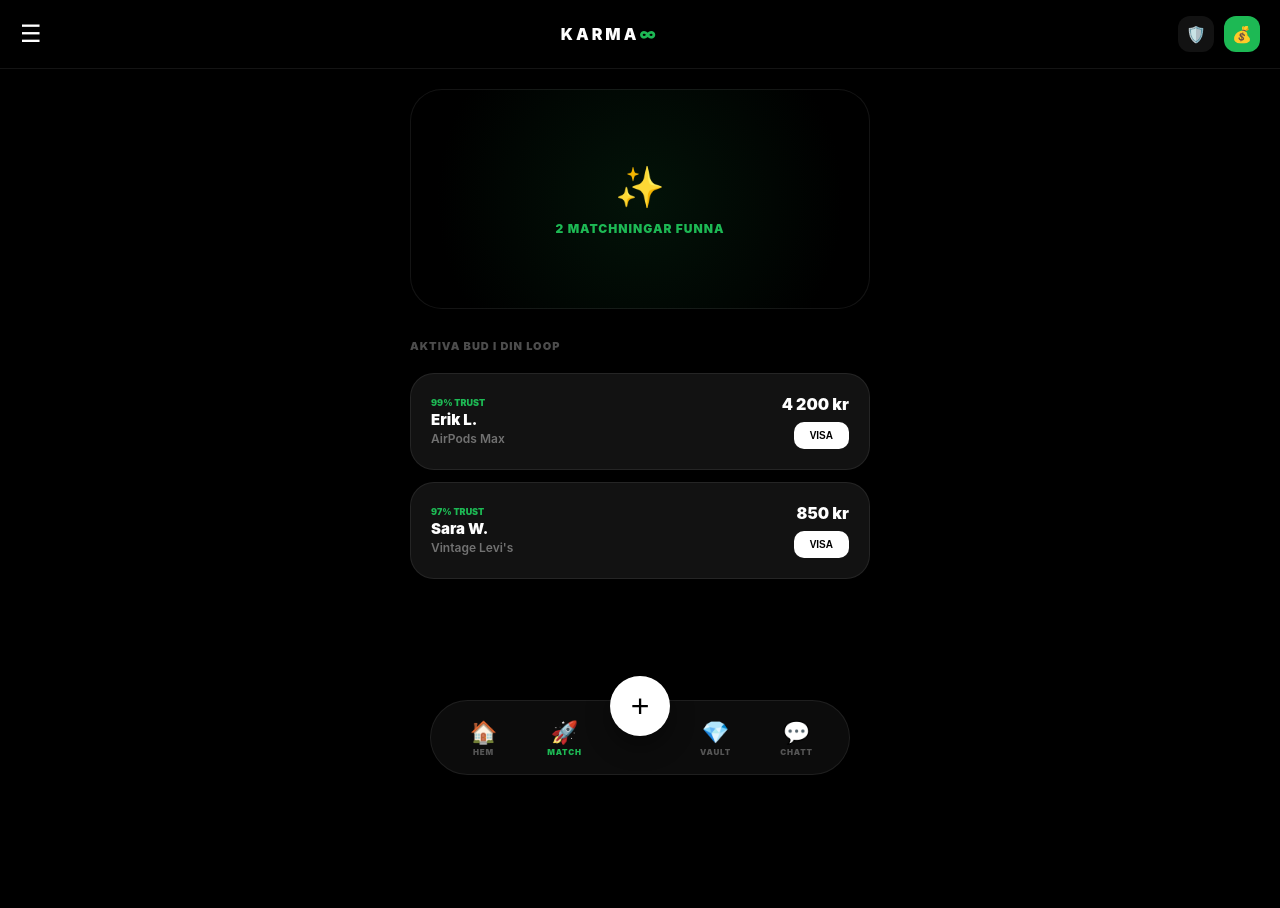
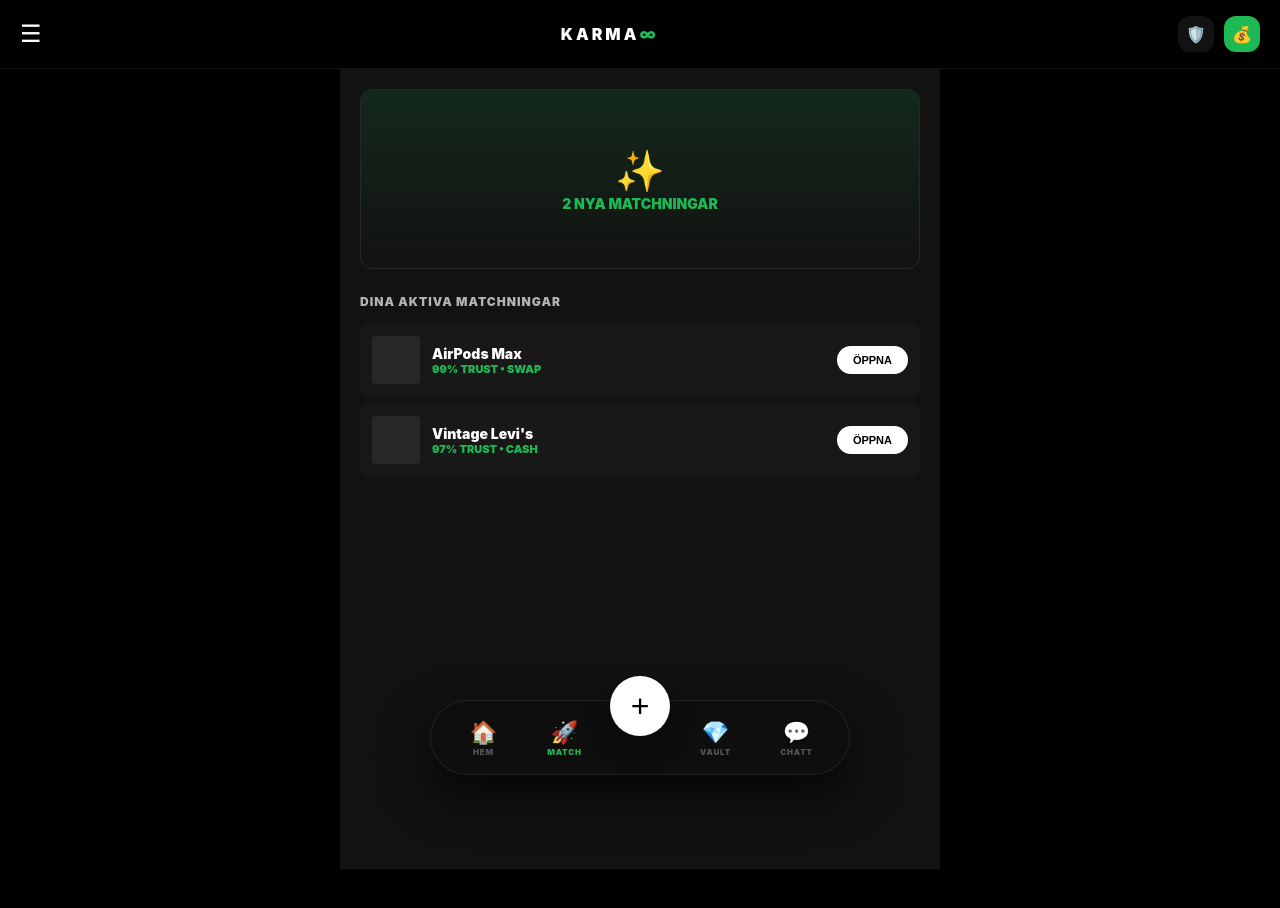
Before and after one commit to gascheckking/marketbeg-appGem, a Next.js app: page /match in a window 1280 px wide. Shown: the top 908 px of the page. Before the commit the page ends 869 px from the top, so only its background shows below. Built offline with nearby package versions, Linux system fonts and the light colour scheme.

Commit message:
Update page.tsx

```diff
--- a/app/match/page.tsx
+++ b/app/match/page.tsx
@@ -5,54 +5,52 @@ import React, { useState, useEffect } from "react";
 export default function MatchPage() {
   const [isScanning, setIsScanning] = useState(true);
   useEffect(() => {
-    const timer = setTimeout(() => setIsScanning(false), 2500);
+    const timer = setTimeout(() => setIsScanning(false), 2000);
     return () => clearTimeout(timer);
   }, []);
 
   const activeMatches = [
-    { id: 1, user: "Erik L.", item: "AirPods Max", offer: "4 200 kr", trust: 99 },
-    { id: 2, user: "Sara W.", item: "Vintage Levi's", offer: "850 kr", trust: 97 },
+    { id: 1, user: "Erik L.", item: "AirPods Max", offer: "4 200 kr", trust: 99, type: "SWAP" },
+    { id: 2, user: "Sara W.", item: "Vintage Levi's", offer: "850 kr", trust: 97, type: "CASH" },
   ];
 
   return (
-    <div className="page-wrapper">
+    <div style={{ background: "#121212", minHeight: "100vh", padding: "20px" }}>
       <div style={{
-        height: "220px", background: "radial-gradient(circle, rgba(29, 185, 84, 0.1) 0%, #000 80%)",
-        borderRadius: "32px", display: "flex", flexDirection: "column", alignItems: "center", justifyContent: "center",
-        border: "1px solid var(--border)", marginBottom: "30px", position: "relative", overflow: "hidden"
+        height: "180px", background: "linear-gradient(180deg, #1db95422 0%, #121212 100%)",
+        borderRadius: "12px", display: "flex", flexDirection: "column", alignItems: "center", justifyContent: "center",
+        border: "1px solid #282828", marginBottom: "25px", position: "relative", overflow: "hidden"
       }}>
-        {isScanning && <div className="radar-pulse" />}
-        <div style={{ fontSize: "40px", zIndex: 2, marginBottom: "10px" }}>{isScanning ? "🤖" : "✨"}</div>
-        {!isScanning && <div style={{ fontSize: "12px", fontWeight: 900, color: "var(--karma-green)", letterSpacing: "1px" }}>2 MATCHNINGAR FUNNA</div>}
+        {isScanning ? (
+          <div className="radar" />
+        ) : (
+          <div style={{ textAlign: 'center' }}>
+            <div style={{ fontSize: "40px" }}>✨</div>
+            <div style={{ fontSize: "14px", fontWeight: 900, color: "var(--karma-green)" }}>2 NYA MATCHNINGAR</div>
+          </div>
+        )}
       </div>
 
-      <h2 style={{ fontSize: "11px", fontWeight: 900, opacity: 0.3, marginBottom: "20px", letterSpacing: "1px" }}>AKTIVA BUD I DIN LOOP</h2>
+      <h2 style={{ fontSize: "12px", fontWeight: 900, color: "#b3b3b3", marginBottom: "15px", letterSpacing: "1px" }}>DINA AKTIVA MATCHNINGAR</h2>
 
-      <div style={{ display: "flex", flexDirection: "column", gap: "12px" }}>
+      <div style={{ display: "flex", flexDirection: "column", gap: "8px" }}>
         {activeMatches.map((match) => (
-          <div key={match.id} className="card" style={{ display: "flex", justifyContent: "space-between", alignItems: "center" }}>
-            <div>
-              <div style={{ fontSize: "9px", fontWeight: 900, color: "var(--karma-green)" }}>{match.trust}% TRUST</div>
-              <div style={{ fontSize: "15px", fontWeight: 900, margin: "2px 0" }}>{match.user}</div>
-              <div style={{ fontSize: "12px", opacity: 0.4, fontWeight: 600 }}>{match.item}</div>
+          <div key={match.id} style={{ background: "#181818", padding: "12px", borderRadius: "8px", display: "flex", justifyContent: "space-between", alignItems: "center" }}>
+            <div style={{ display: "flex", gap: "12px", alignItems: "center" }}>
+              <div style={{ width: "48px", height: "48px", background: "#282828", borderRadius: "4px" }} />
+              <div>
+                <div style={{ fontSize: "14px", fontWeight: 900 }}>{match.item}</div>
+                <div style={{ fontSize: "11px", color: "var(--karma-green)", fontWeight: 900 }}>{match.trust}% TRUST • {match.type}</div>
+              </div>
             </div>
-            <div style={{ textAlign: "right" }}>
-              <div style={{ fontSize: "16px", fontWeight: 900, marginBottom: "8px" }}>{match.offer}</div>
-              <button style={{ background: "#fff", color: "#000", border: "none", padding: "8px 16px", borderRadius: "10px", fontSize: "10px", fontWeight: 900 }}>VISA</button>
-            </div>
+            <button style={{ background: "#fff", color: "#000", border: "none", padding: "8px 16px", borderRadius: "20px", fontSize: "11px", fontWeight: 900 }}>ÖPPNA</button>
           </div>
         ))}
       </div>
 
       <style jsx>{`
-        .radar-pulse {
-          width: 120px; height: 120px; border: 2px solid var(--karma-green);
-          border-radius: 50%; animation: pulse 2s infinite; position: absolute;
-        }
-        @keyframes pulse {
-          0% { transform: scale(0.5); opacity: 1; }
-          100% { transform: scale(2.5); opacity: 0; }
-        }
+        .radar { width: 60px; height: 60px; border: 3px solid var(--karma-green); border-radius: 50%; animation: pulse 1.5s infinite; }
+        @keyframes pulse { 0% { transform: scale(1); opacity: 1; } 100% { transform: scale(3); opacity: 0; } }
       `}</style>
     </div>
   );
```
